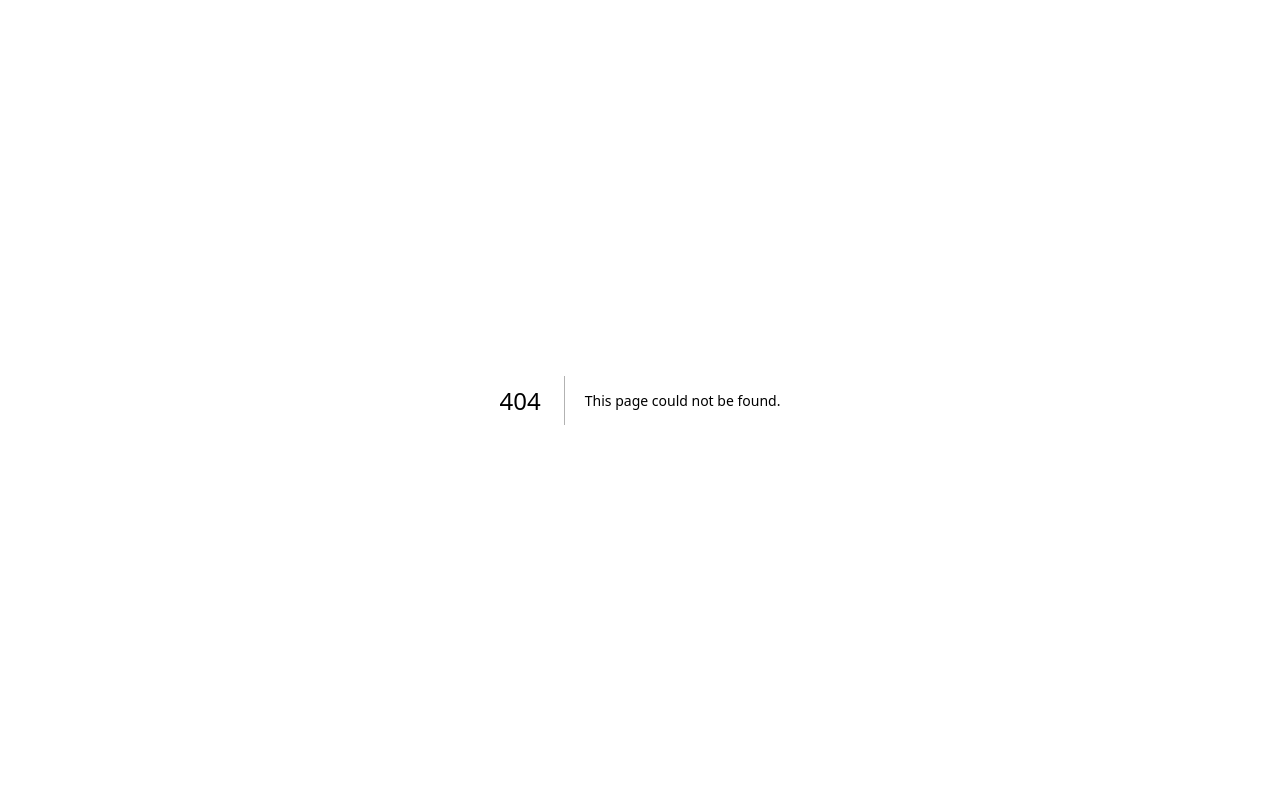
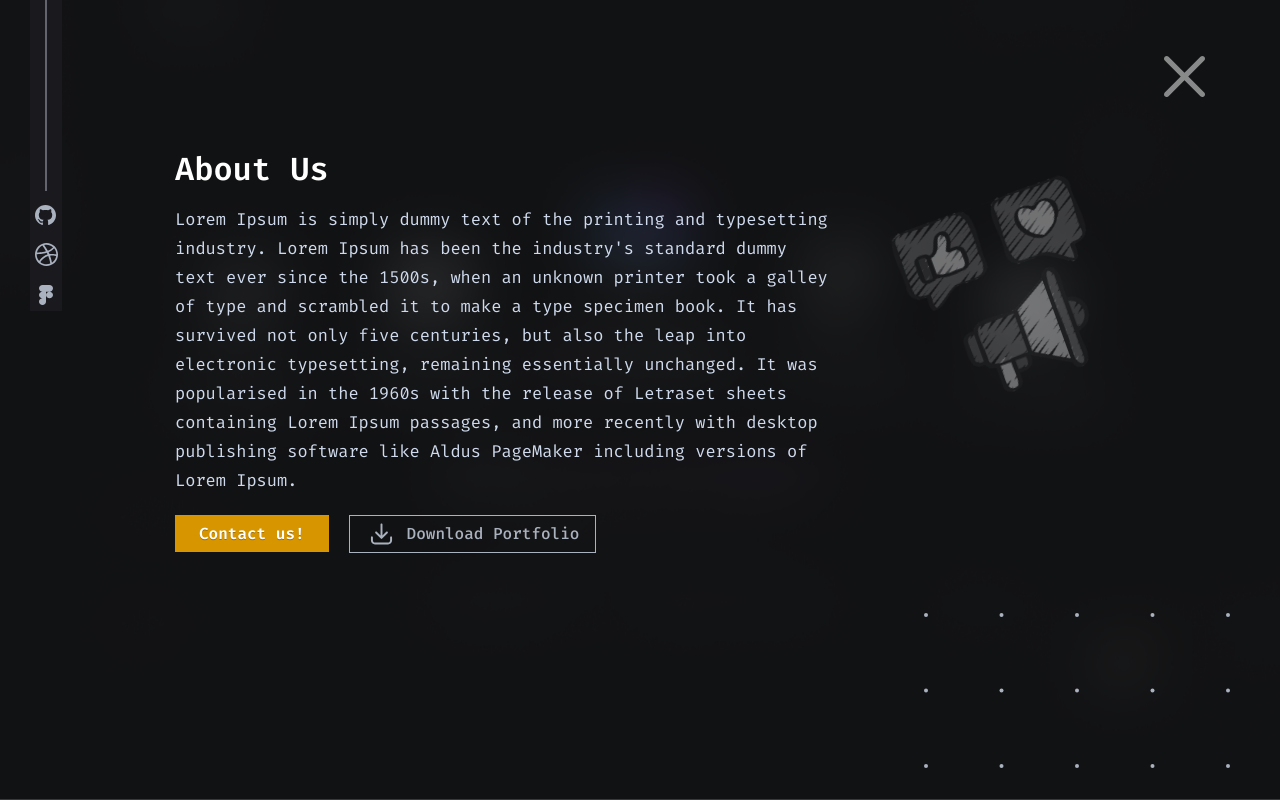
Before and after one commit to EslamSaloka/bugaia-website, a Next.js app: page /aboutus in a window 1280 px wide. Before the commit this address had no page. Built offline with nearby package versions, Linux system fonts and the light colour scheme.

Commit message:
Building modal page ui with route url

```diff
--- /dev/null
+++ b/components/modal/Modals.jsx
@@ -0,0 +1,50 @@
+import React from "react";
+import classes from "./modals.module.css";
+import Image from "next/image";
+import SocialIcons from "../ui/SocialIcons";
+import lineImage from "/public/assets/line.svg";
+import ButtonContact from "../ui/ButtonContact";
+import ButtonDownload from "../ui/ButtonDownload";
+import lotsOfDots from "/public/assets/MoreDots.svg";
+import exit from "/public/assets/exit.svg";
+import { useRouter } from "next/router";
+const Modals = ({ title, desc, image }) => {
+  const router = useRouter();
+  return (
+    <div className={classes.modalMain}>
+      <div className={classes.container}>
+        <div className={classes.socialIcons}>
+          <Image src={lineImage} alt="line" className={classes.lineImage} />
+          <SocialIcons />
+        </div>
+        <div className={classes.modalBody}>
+          <div className={classes.bodyHead}>
+            <div className={classes.bodyHeadInfo}>
+              <h1>{title}</h1>
+              <p>{desc}</p>
+            </div>
+
+            <Image src={image} alt={title} className={classes.modalImage} />
+          </div>
+          <div className={classes.btns}>
+            <ButtonContact />
+            <ButtonDownload />
+          </div>
+          <div className={classes.dots}>
+            <Image src={lotsOfDots} alt="dots" />
+          </div>
+          <div
+            className={classes.exit}
+            onClick={() => {
+              router.back();
+            }}
+          >
+            <Image src={exit} alt="exit" />
+          </div>
+        </div>
+      </div>
+    </div>
+  );
+};
+
+export default Modals;
--- /dev/null
+++ b/components/modal/modals.module.css
@@ -0,0 +1,87 @@
+/* Modal Page Styling */
+.modalMain {
+  background: rgba(12, 12, 12, 0.8);
+  backdrop-filter: blur(34.400001525878906px);
+  height: 100vh;
+  background: url("../../public/assets/blurImage.png");
+  background-size: cover;
+  background-position: center;
+  background-attachment: fixed; /* Optional: Fixed background */
+}
+.container {
+  margin: 0 175px;
+  height: 100%;
+}
+.socialIcons {
+  display: flex;
+  flex-direction: column;
+  align-items: center;
+  justify-content: center;
+  position: absolute;
+  left: 30px;
+  background: #19191e;
+}
+.modalBody {
+  height: 100%;
+  display: flex;
+  flex-direction: column;
+  justify-content: center;
+  gap: 20px;
+}
+.bodyHead {
+  margin-top: -100px;
+  display: grid;
+  grid-template-columns: 3fr 1fr;
+  gap: 40px;
+}
+.btns {
+  display: flex;
+  align-items: flex-start;
+  column-gap: 20px;
+}
+.bodyHeadInfo {
+  display: flex;
+  flex-direction: column;
+  row-gap: 15px;
+}
+.bodyHeadInfo > h1 {
+  color: #fff;
+  font-family: Fira Code;
+  font-size: 32px;
+  font-style: normal;
+  font-weight: 600;
+  line-height: normal;
+}
+.bodyHeadInfo > p {
+  color: #cfdaed;
+  font-family: Fira Code;
+  font-size: 17px;
+  font-style: normal;
+  font-weight: 400;
+  line-height: 29px; /* 170.588% */
+}
+.modalImage {
+  width: 191px;
+  height: 191px;
+  flex-shrink: 0;
+  opacity: 0.4;
+  mix-blend-mode: luminosity;
+  margin-left: 40px;
+  margin-top: 50px;
+  transform: rotate(-20deg);
+}
+.dots {
+  position: absolute;
+  bottom: 0;
+  right: 50px;
+}
+.exit {
+  position: absolute;
+  top: 56px;
+  right: 75px;
+  cursor: pointer;
+  transition: all 1s ease-in-out;
+}
+.exit:hover {
+  transform: rotate(360deg);
+}
--- a/components/ui/ui.module.css
+++ b/components/ui/ui.module.css
@@ -110,7 +110,3 @@
   font-weight: 500;
   line-height: normal;
 }
-.dots {
-  position: absolute;
-  bottom: 0;
-}
--- /dev/null
+++ b/pages/aboutus.js
@@ -0,0 +1,16 @@
+import React from "react";
+import Modals from "@/components/modal/Modals";
+import brod from "/public/assets/brodcastGray.svg";
+const contactus = () => {
+  return (
+    <Modals
+      title={"About Us"}
+      desc={
+        "Lorem Ipsum is simply dummy text of the printing and typesetting industry. Lorem Ipsum has been the industry's standard dummy text ever since the 1500s, when an unknown printer took a galley of type and scrambled it to make a type specimen book. It has survived not only five centuries, but also the leap into electronic typesetting, remaining essentially unchanged. It was popularised in the 1960s with the release of Letraset sheets containing Lorem Ipsum passages, and more recently with desktop publishing software like Aldus PageMaker including versions of Lorem Ipsum."
+      }
+      image={brod}
+    />
+  );
+};
+
+export default contactus;
```
Also changed, not shown: components/home/HomePage.jsx (+36 -6 lines), pages/media-marketing.js (added, +16 -0 lines), pages/mobile-development.js (added, +16 -0 lines), pages/web-development.js (added, +16 -0 lines), public/assets/MoreDots.svg (added).
